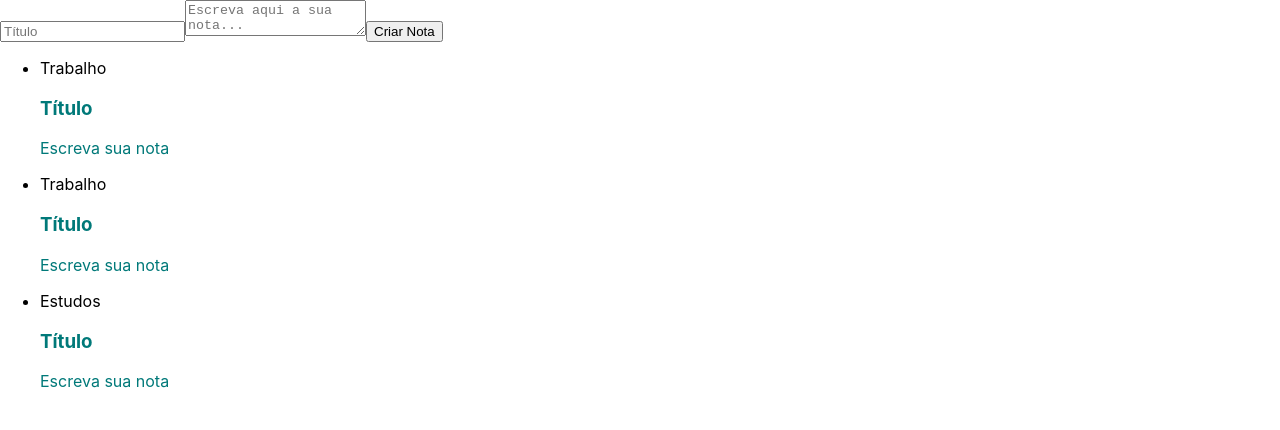
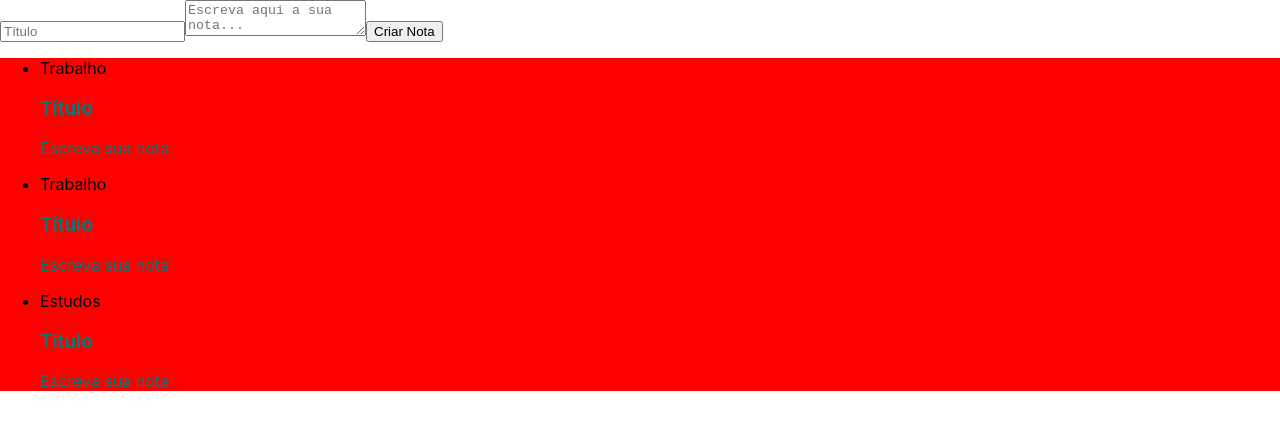
Before and after one commit to GianAlves/Alura-React, a React (Create React App) app: page / in a window 1280 px wide. Shown: the top 430 px of the page. Built offline with nearby package versions, Linux system fonts and the light colour scheme.

Commit message:
Separando componentes por pastas com css distintos

```diff
--- a/src/App.js
+++ b/src/App.js
@@ -1,6 +1,6 @@
 import React, { Component } from 'react';
-import FormularioCadastro from './components/FormularioCadastro';
-import ListaDeNotas from './components/ListaDeNotas';
+import FormularioCadastro from './components/FormularioCadastro/FormularioCadastro';
+import ListaDeNotas from './components/ListaDeNotas/ListaDeNotas';
 class App extends Component {
     render() {
         return (
--- a/src/components/FormularioCadastro.jsx
+++ b/src/components/FormularioCadastro/FormularioCadastro.jsx
@@ -1,4 +1,5 @@
 import React, { Component } from "react";
+import './estilo.css';
 
 class FormularioCadastro extends Component {
   render() {
--- a/src/components/ListaDeNotas.jsx
+++ b/src/components/ListaDeNotas/ListaDeNotas.jsx
@@ -1,12 +1,14 @@
 import React, { Component } from "react";
-import CardNota from "./CardNota/CardNota";
+import CardNota from "../CardNota/CardNota";
+import './estilo.css';
+
 export default class ListaDeNotas extends Component {
   render() {
     return (
-      <ul>
+      <ul className='lista-de-notas'>
         {Array.of("Trabalho", "Trabalho", "Estudos").map((categoria, index) => {
           return (
-            <li key={index}>
+            <li className='lista-de-notas_item' key={index}>
               <div>{categoria}</div>
               <CardNota />
             </li>
--- /dev/null
+++ b/src/components/ListaDeNotas/estilo.css
@@ -0,0 +1,7 @@
+.lista-de-notas {
+    background-color: red;
+}
+
+.lista-de-notas_item {
+
+}
```
Also changed, not shown: src/components/FormularioCadastro/estilo.css (added).
